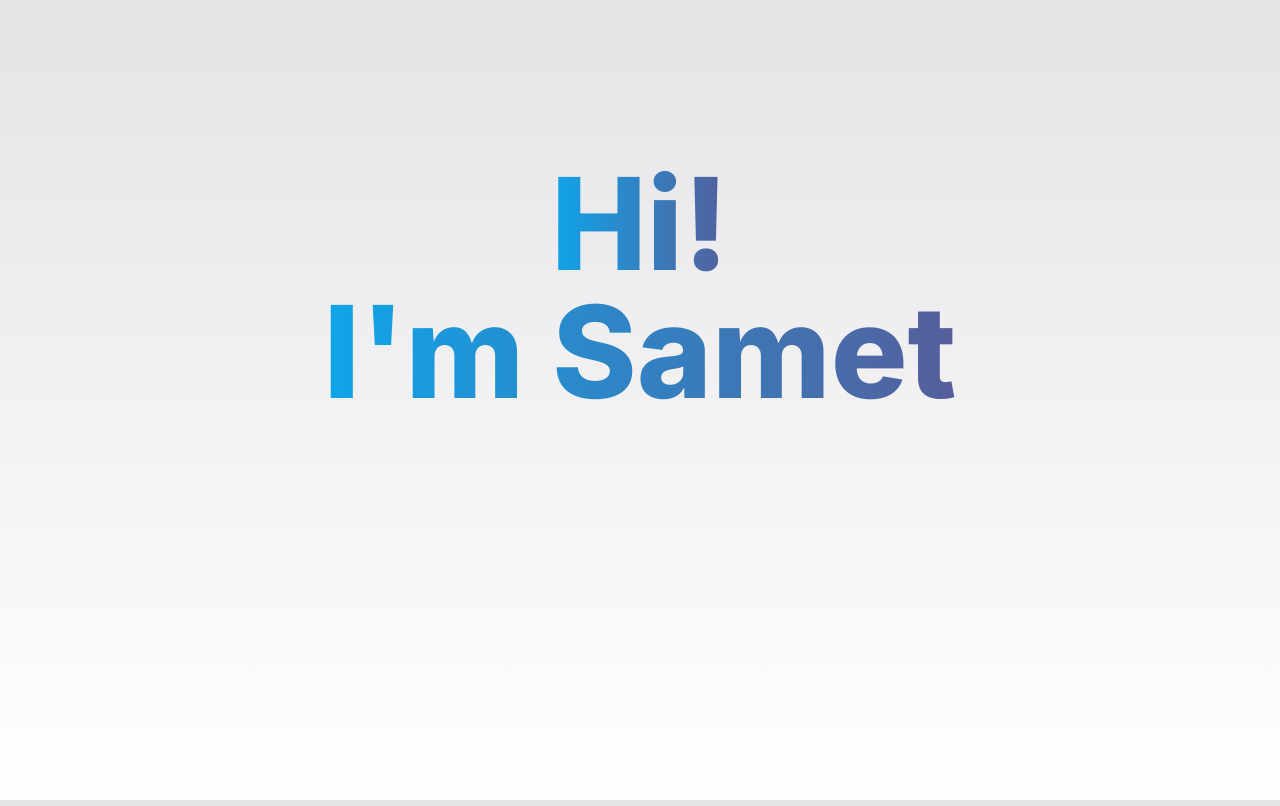
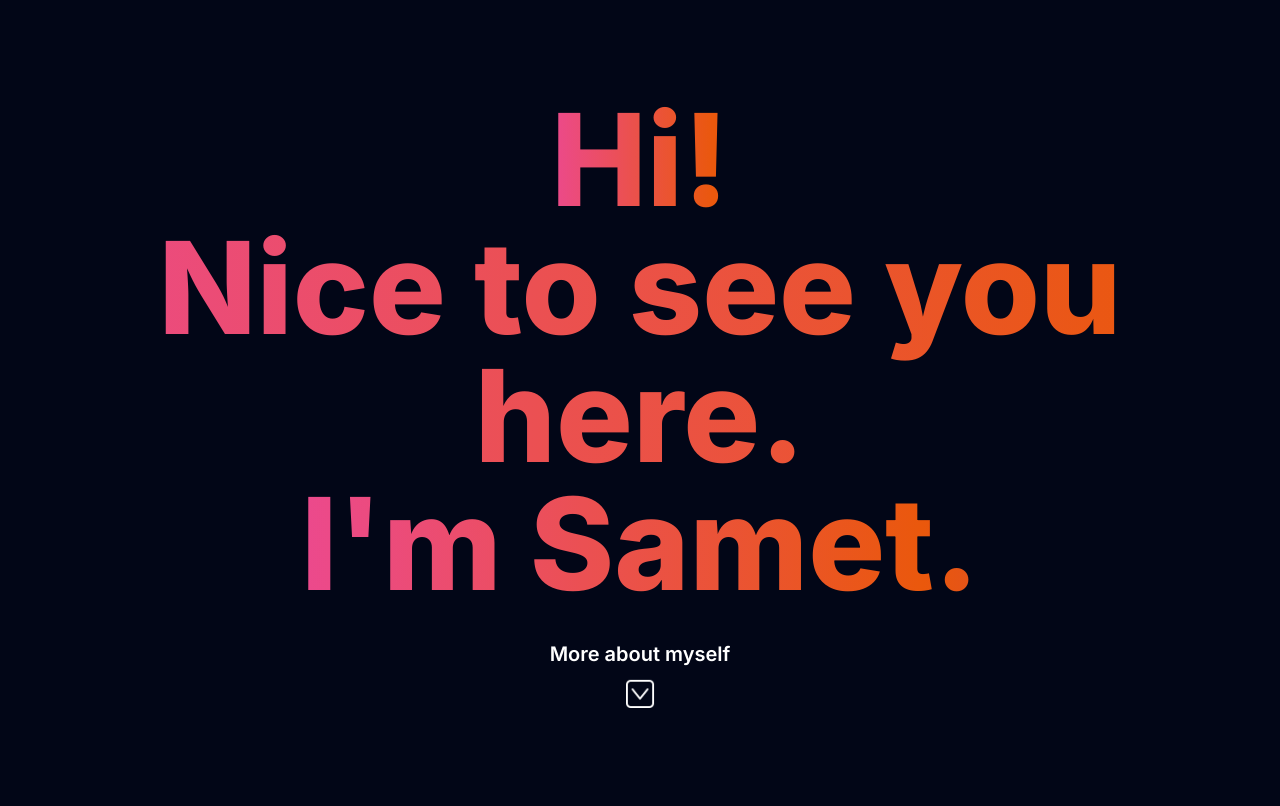
Before and after one commit to sametcl2/sametcl2.github.io, a Next.js app: page / in a window 1280 px wide. Built offline with nearby package versions, Linux system fonts and the light colour scheme.

Commit message:
main page

```diff
--- a/src/app/globals.css
+++ b/src/app/globals.css
@@ -8,20 +8,6 @@
   --background-end-rgb: 255, 255, 255;
 }
 
-@media (prefers-color-scheme: dark) {
-  :root {
-    --foreground-rgb: 255, 255, 255;
-    --background-start-rgb: 0, 0, 0;
-    --background-end-rgb: 0, 0, 0;
-  }
-}
-
 body {
   color: rgb(var(--foreground-rgb));
-  background: linear-gradient(
-      to bottom,
-      transparent,
-      rgb(var(--background-end-rgb))
-    )
-    rgb(var(--background-start-rgb));
 }
--- a/src/app/layout.tsx
+++ b/src/app/layout.tsx
@@ -16,7 +16,7 @@ export default function RootLayout({
 }) {
   return (
     <html lang="en">
-      <body className={`bg-zinc-200 ${inter.className}`}>{children}</body>
+      <body className={`bg-slate-950 ${inter.className}`}>{children}</body>
     </html>
   );
 }
--- a/src/app/page.tsx
+++ b/src/app/page.tsx
@@ -1,6 +1,7 @@
 "use client";
 
 import { useEffect, useState } from "react";
+import Image from "next/image";
 
 export default function Home() {
   // const texts = [`Hi!`, `I'm Samet.`];
@@ -19,14 +20,28 @@ export default function Home() {
   // }, []);
 
   return (
-    <main className="flex flex-col justify-between min-h-screen py-40">
-      <div className="flex flex-col justify-center items-center select-none">
-        <p className="text-6xl md:text-9xl font-extrabold bg-clip-text text-transparent bg-gradient-to-r from-sky-500 to-pink-800 animate-text antialiased">
-          Hi!
+    <main className="flex flex-col justify-center md:justify-between items-center text-center min-h-screen md:py-24 select-none">
+      <p className="text-3xl md:text-9xl font-extrabold bg-clip-text text-transparent bg-gradient-to-r from-pink-500 via-orange-600 to-fuchsia-700 animate-text antialiased">
+        Hi!
+      </p>
+      <p className="text-3xl md:text-9xl font-extrabold bg-clip-text text-transparent bg-gradient-to-r from-pink-500 via-orange-600 to-fuchsia-700 animate-text antialiased">
+        Nice to see you here.
+      </p>
+      <p className="text-3xl md:text-9xl font-extrabold bg-clip-text text-transparent bg-gradient-to-r from-pink-500 via-orange-600 to-fuchsia-700 animate-text antialiased">
+        {`I'm Samet.`}
+      </p>
+
+      <div className="flex flex-col justify-center items-center mt-8">
+        <p className="text-white text-xl font-semibold antialiased mb-3">
+          More about myself
         </p>
-        <p className="text-6xl md:text-9xl font-extrabold bg-clip-text text-transparent bg-gradient-to-r from-sky-500 to-pink-800 animate-text antialiased">
-          {`I'm Samet`}
-        </p>
+        <Image
+          className="animate-bounce"
+          src="/arrow.png"
+          width={30}
+          height={30}
+          alt="icon"
+        />
       </div>
     </main>
   );
--- a/tailwind.config.ts
+++ b/tailwind.config.ts
@@ -14,7 +14,7 @@ const config: Config = {
           "conic-gradient(from 180deg at 50% 50%, var(--tw-gradient-stops))",
       },
       animation: {
-        text: "text 2s ease infinite",
+        text: "text 3s ease infinite",
         fade: "fadeIn 5s ease-in",
       },
       keyframes: {
```
Also changed, not shown: public/arrow.png (added).
